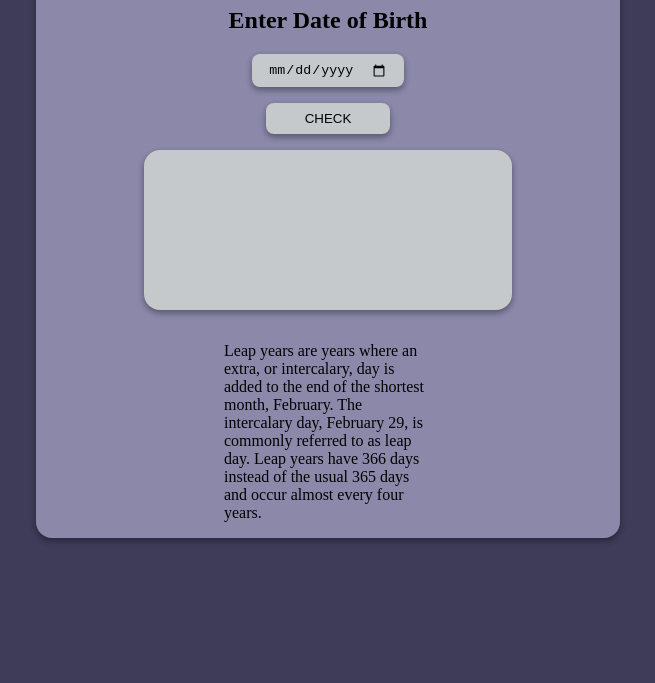
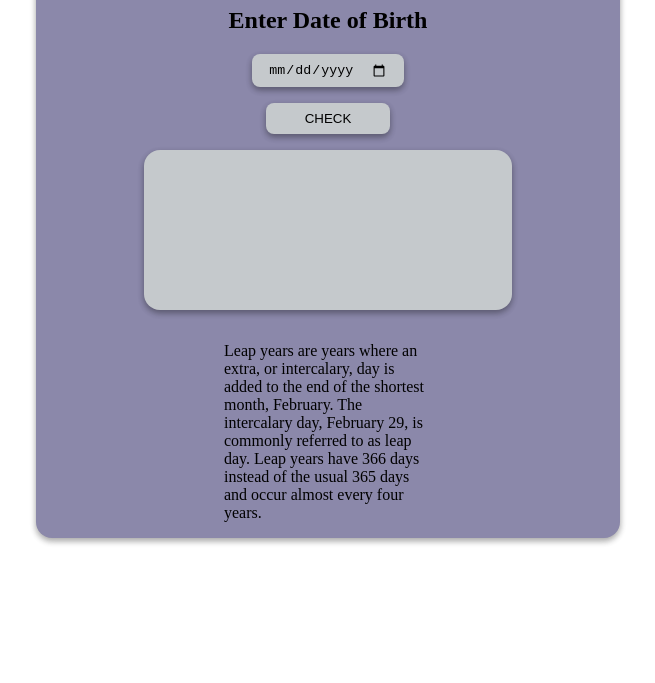
Before and after one commit to pratikksingh/born_on_a_leapyear, a plain HTML site: page leapyear.html in a window 1280 px wide. Shown: the part 117-800 px from the top of the page, without its empty margins (312-967 px from the left). Drawn offline with Linux system fonts and the light colour scheme; a web font is replaced by a local one.

Commit message:
remove bg color from body

```diff
--- a/leapyear.css
+++ b/leapyear.css
@@ -5,7 +5,7 @@ body {
   display: block;
   margin: auto;
   max-width: 600px;
-  background-color: #3f3c5a;
+  /* background-color: #3f3c5a; */
 }
 
 #main {
```
